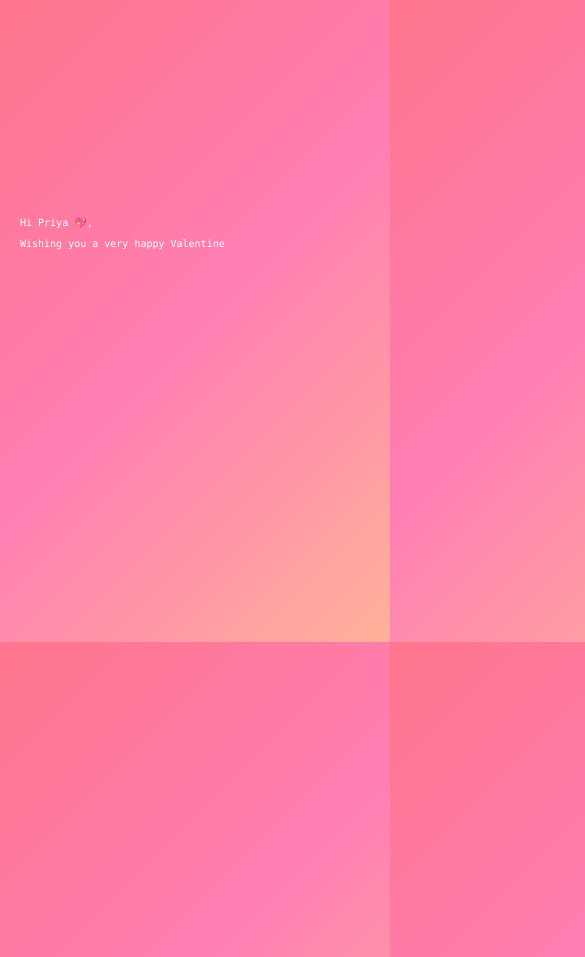
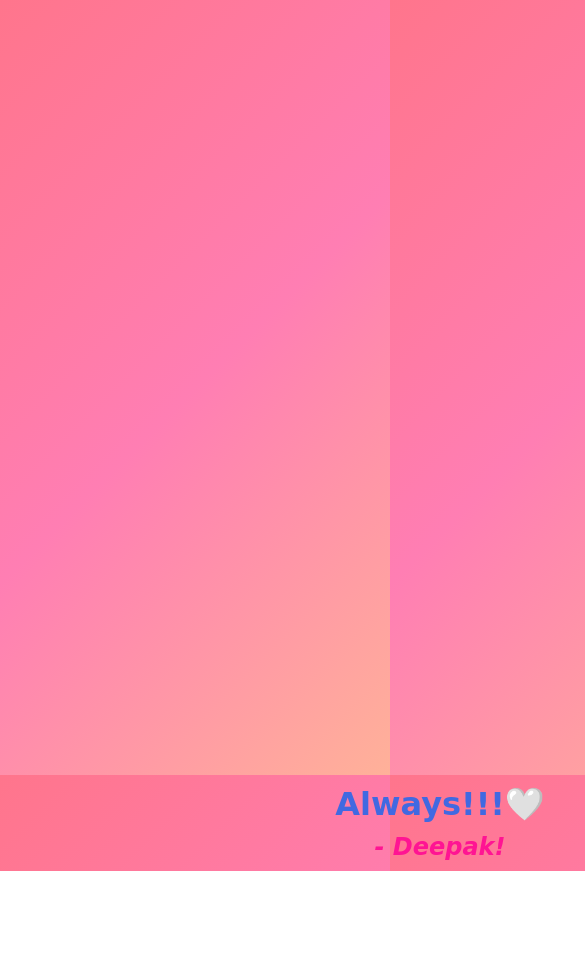
Before and after one commit to deepakkuzh/dpmain, a plain HTML site: page index.html in a window 390 px wide. Shown: the top 957 px of the page, 585 px wide, since content can reach past the window. After the commit the page ends 871 px from the top, so only its background shows below. Drawn offline with Linux system fonts and the light colour scheme.

Commit message:
Update default.css

```diff
--- a/css/default.css
+++ b/css/default.css
@@ -140,46 +140,24 @@ body {
 }
 
 @media screen and (max-width: 768px) {
-    body {
-        font-size: 40px;
+    #mainDiv {
+        display: flex;
+        flex-direction: column;
+        align-items: center;
+        padding: 20px;
     }
 
-    #mainDiv {
-        flex-direction: column;
-        align-items: center;
-        padding: 10px;
-    }
-
-    #loveHeart {
-        float: none;
-        width: 100%;
-        height: 350px;
-        margin-bottom: 20px;
-    }
-
-    #words {
-        width: 100%;
-        font-size: 24px;
+    #loveu {
+        display: block;
+        font-size: 32px;
+        margin-bottom: 50px; /* Space before the message */
     }
 
     #messages {
-        font-size: 22px;
-    }
-
-    #loveu {
-        font-size: 20px;
-    }
-
-    #loveu .signature {
-        font-size: 18px;
-    }
-
-    #icon {
-        font-size: 36px;
-    }
-
-    #code {
-        width: 100%;
-        font-size: 10px;
+        display: none;
+        font-size: 28px;
+        text-align: center;
+        padding: 20px;
+        line-height: 1.5;
     }
 }
```
